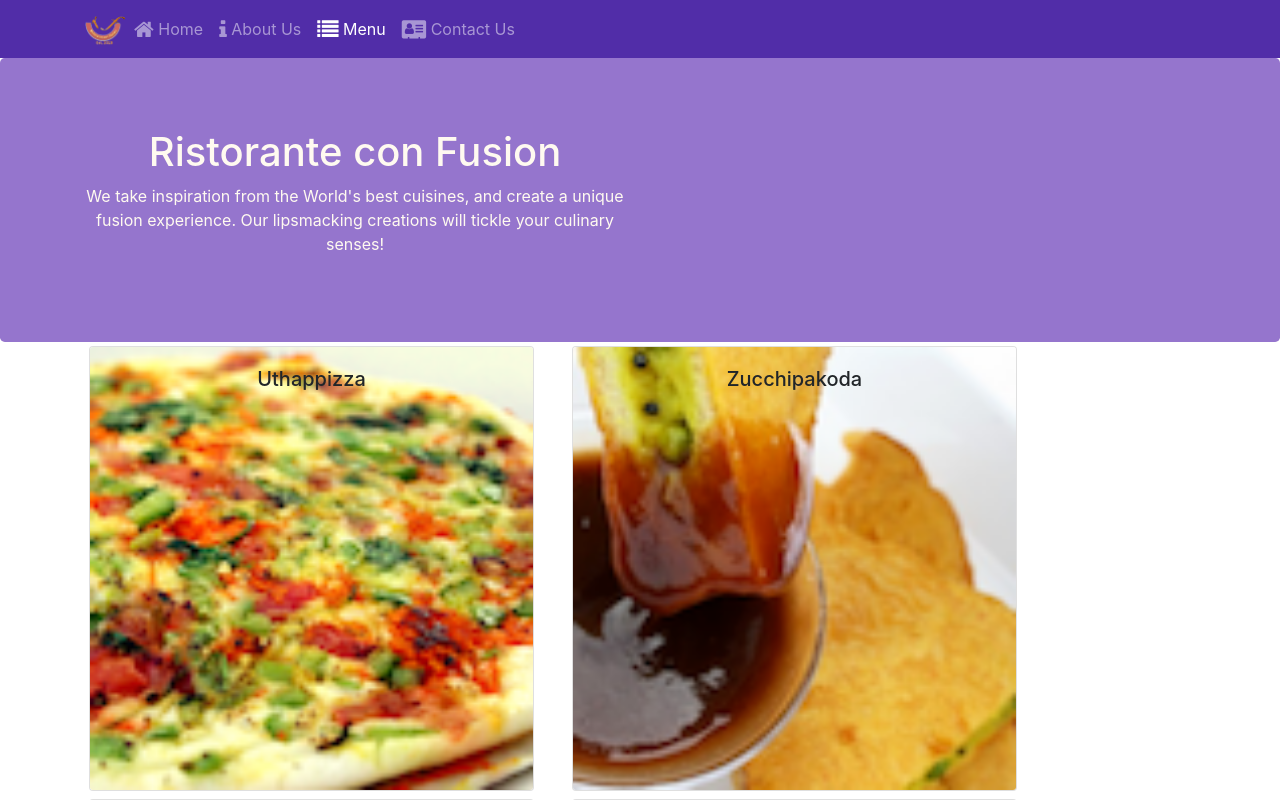
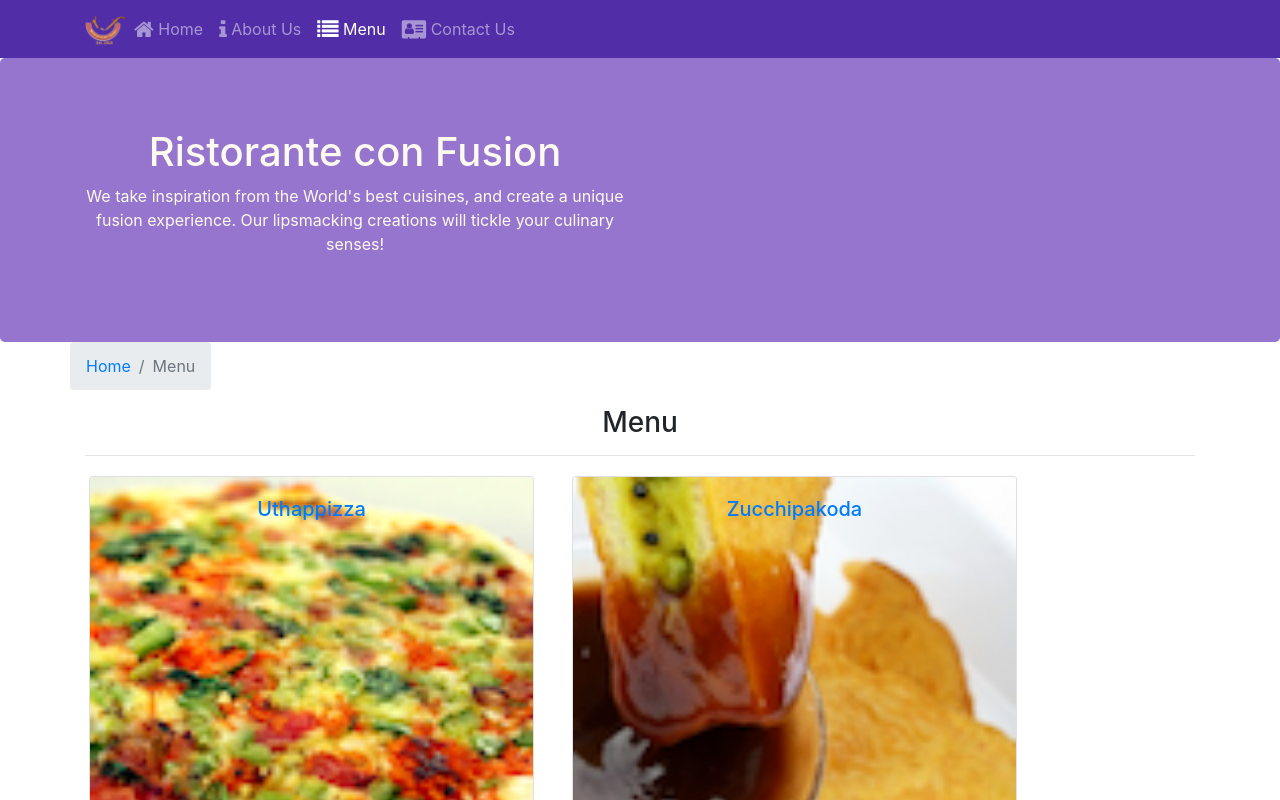
Before and after one commit to apbatth062/cursera-project, a React (Create React App) app: page /menu in a window 1280 px wide. Shown: the top 800 px of the page. Built offline with nearby package versions, Linux system fonts and the light colour scheme.

Commit message:
Single Page Application Part 2

```diff
--- a/src/components/ContactComponent.js
+++ b/src/components/ContactComponent.js
@@ -1,8 +1,24 @@
 import React from 'react';
+import { Breadcrumb, BreadcrumbItem } from 'reactstrap';
+import { Link } from 'react-router-dom';
 
 function Contact(props) {
     return(
         <div className="container">
+
+            <div className="row">
+                <Breadcrumb>
+                    <BreadcrumbItem>
+                        <Link to="/home">Home</Link>
+                    </BreadcrumbItem>
+                    <BreadcrumbItem active>Contact Us</BreadcrumbItem>
+                </Breadcrumb>
+                <div className="col-12">
+                    <h3>Contact Us</h3>
+                    <hr />
+                </div>
+            </div>
+
             <div className="row row-content">
                 <div className="col-12">
                 <h3>Location Information</h3>
--- a/src/components/DishdetailComponent.js
+++ b/src/components/DishdetailComponent.js
@@ -1,5 +1,8 @@
 import React from "react";
-import { Card, CardImg, CardBody,CardText, CardTitle} from "reactstrap";
+import { Card, CardImg, CardText, CardBody,
+    CardTitle, Breadcrumb, BreadcrumbItem } from 'reactstrap';
+import { Link } from 'react-router-dom';
+
 
 
     function RenderDish({dish}) {
@@ -17,7 +20,7 @@
         }
 
     function RenderComments({comments}){
-
+        // console.log(comments)
         if (comments != null) {
 
             let list = comments.map((comments)=>{
@@ -52,15 +55,26 @@
 
     const DishDetail = (props) => {
 
-
         if (props.dish != null) {
             return(
                 <div className="container">
-                <div className="row">
-                    <RenderDish dish={props.dish} />
-                    <RenderComments comments={props.dish.comments} />
+                    <div className="row">
+                        <Breadcrumb>
+                            <BreadcrumbItem>
+                                <Link to="/menu">Menu</Link>
+                            </BreadcrumbItem>
+                            <BreadcrumbItem active>{props.dish.name}</BreadcrumbItem>
+                        </Breadcrumb>
+                        <div className="col-12">
+                            <h3>{props.dish.name}</h3>
+                            <hr />
+                        </div>
+                    </div>
+                    <div className="row">
+                            <RenderDish dish={props.dish} />
+                            <RenderComments comments={props.comments} />
+                    </div>
                 </div>
-            </div>
             )
         }else{
             return(
--- a/src/components/MainComponent.js
+++ b/src/components/MainComponent.js
@@ -25,9 +25,20 @@
     };
   }
 
+  // onDishSelect(dishId) {
+  //   this.setState({ selectedDish: dishId});
+  // }
+
+  render() {
 
 
-  render() {
+    const DishWithId = ({match}) => {
+      return(
+          <DishDetail dish={this.state.dishes.filter((dish) => dish.id === parseInt(match.params.dishId,10))[0]}
+            comments={this.state.comments.filter((comment) => comment.dishId === parseInt(match.params.dishId,10))} />
+      );
+    };
+
 
     const HomePage = () => {
       return(
@@ -45,6 +56,7 @@
         <Switch>
           <Route path='/home' component={HomePage} />
           <Route exact path='/menu' component={() => <Menu dishes={this.state.dishes} />} />
+          <Route path='/menu/:dishId' component={DishWithId} />
           <Route exact path='/contactus' component={Contact} />
           <Redirect to="/home" />
         </Switch>
--- a/src/components/MenuComponent.js
+++ b/src/components/MenuComponent.js
@@ -1,13 +1,18 @@
 import React from "react";
-import { Card, CardImg, CardTitle, CardImgOverlay} from "reactstrap";
+import { Card, CardImg, CardImgOverlay,
+    CardTitle, Breadcrumb, BreadcrumbItem } from 'reactstrap';
+import { Link } from 'react-router-dom';
+
 
     function RednerMenuItem({dish, onClick}) {
         return(
             <Card>
-                <CardImg width="100%" src={dish.image} alt={dish.name} />
+                <Link to={`/menu/${dish.id}`} >
+                    <CardImg width="100%" src={dish.image} alt={dish.name} />
                     <CardImgOverlay>
                         <CardTitle>{dish.name}</CardTitle>
                     </CardImgOverlay>
+                </Link>
             </Card>
         );
     }
@@ -17,12 +22,22 @@
         const menu = props.dishes.map((dish) =>{
         return(
             <div key={dish.id} className="col-12 col-md-5 m-1">
-                <RednerMenuItem dish={dish} onClick={props.onClick} />
+                <RednerMenuItem dish={dish}/>
             </div>
             )
         });
         return(
             <div className="container">
+                <div className="row">
+                    <Breadcrumb>
+                        <BreadcrumbItem><Link to="/home">Home</Link></BreadcrumbItem>
+                        <BreadcrumbItem active>Menu</BreadcrumbItem>
+                    </Breadcrumb>
+                    <div className="col-12">
+                        <h3>Menu</h3>
+                        <hr />
+                    </div>
+                </div>
                 <div className="row">
                     {menu}
                 </div>
```
